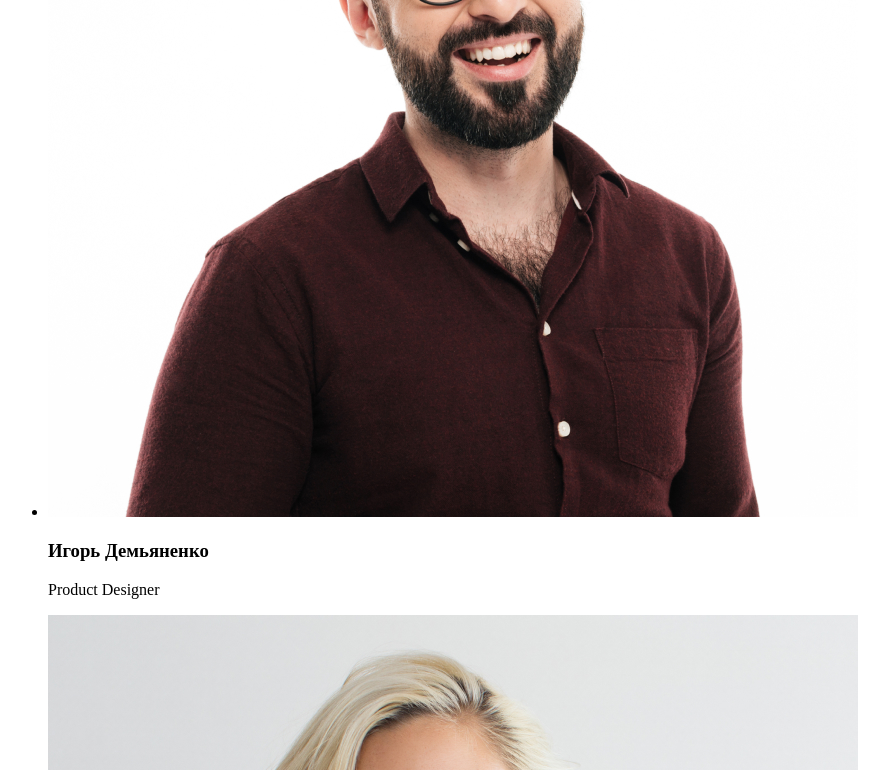
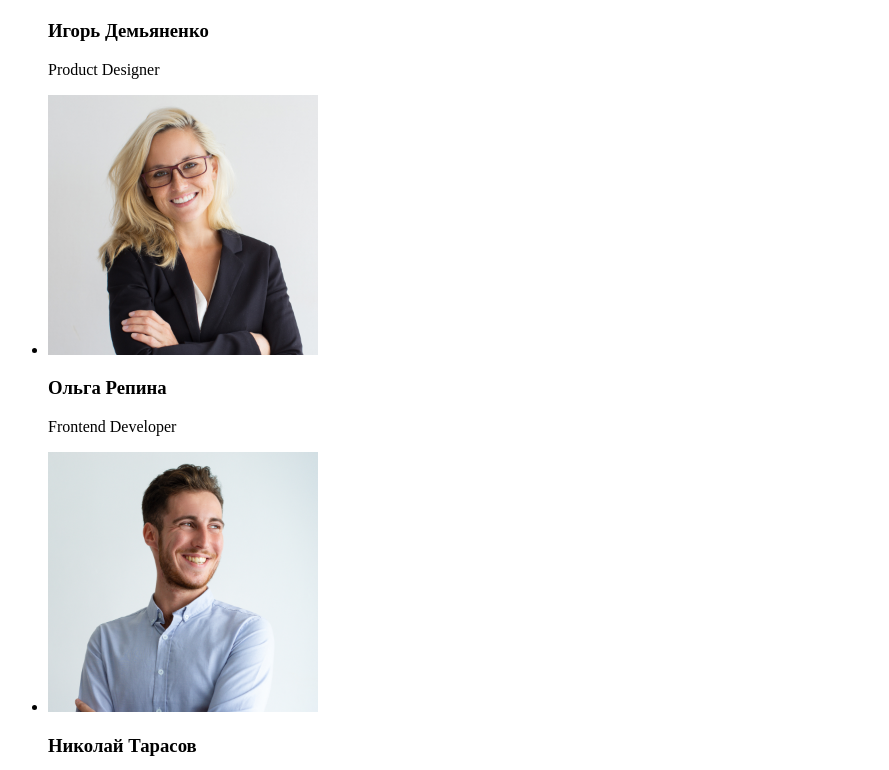
Before and after one commit to RinaOcean/goit-markup-hw-01, a plain HTML site: page index.html in a window 1280 px wide. Shown: the part 2470-3240 px from the top of the page, without its empty margins (0-889 px from the left). Drawn offline with Linux system fonts and the light colour scheme.

Commit message:
fixes photos size

```diff
--- a/index.html
+++ b/index.html
@@ -89,27 +89,27 @@
             <ul>
                 <li>
                     <div>
-                        <img src="./images/team/team_1.jpg" alt="Игорь Демьяненко" width="810" height="780">
+                        <img src="./images/team/team_1.jpg" alt="Игорь Демьяненко" width="270" height="260">
                         <h3>Игорь Демьяненко</h3>
                         <p>Product Designer</p>
                     </div>
                 </li>
                 <li> <div>
-                        <img src="./images/team/team_2.jpg" alt="Ольга Репина" width="810" height="780">
+                        <img src="./images/team/team_2.jpg" alt="Ольга Репина" width="270" height="260">
                         <h3>Ольга Репина</h3>
                         <p>Frontend Developer</p>
                     </div>
                 </li>
                 <li>
                     <div>
-                        <img src="./images/team/team_3.jpg" alt="Николай Тарасов" width="810" height="780">
+                        <img src="./images/team/team_3.jpg" alt="Николай Тарасов" width="270" height="260">
                         <h3>Николай Тарасов</h3>
                         <p>Marketing</p>
                     </div>
                 </li>
                 <li>
                     <div>
-                        <img src="./images/team/team_4.jpg" alt="Михаил Ермаков" width="810" height="780">
+                        <img src="./images/team/team_4.jpg" alt="Михаил Ермаков" width="270" height="260">
                         <h3>Михаил Ермаков</h3>
                         <p>UI Designer</p>
                     </div>
```
